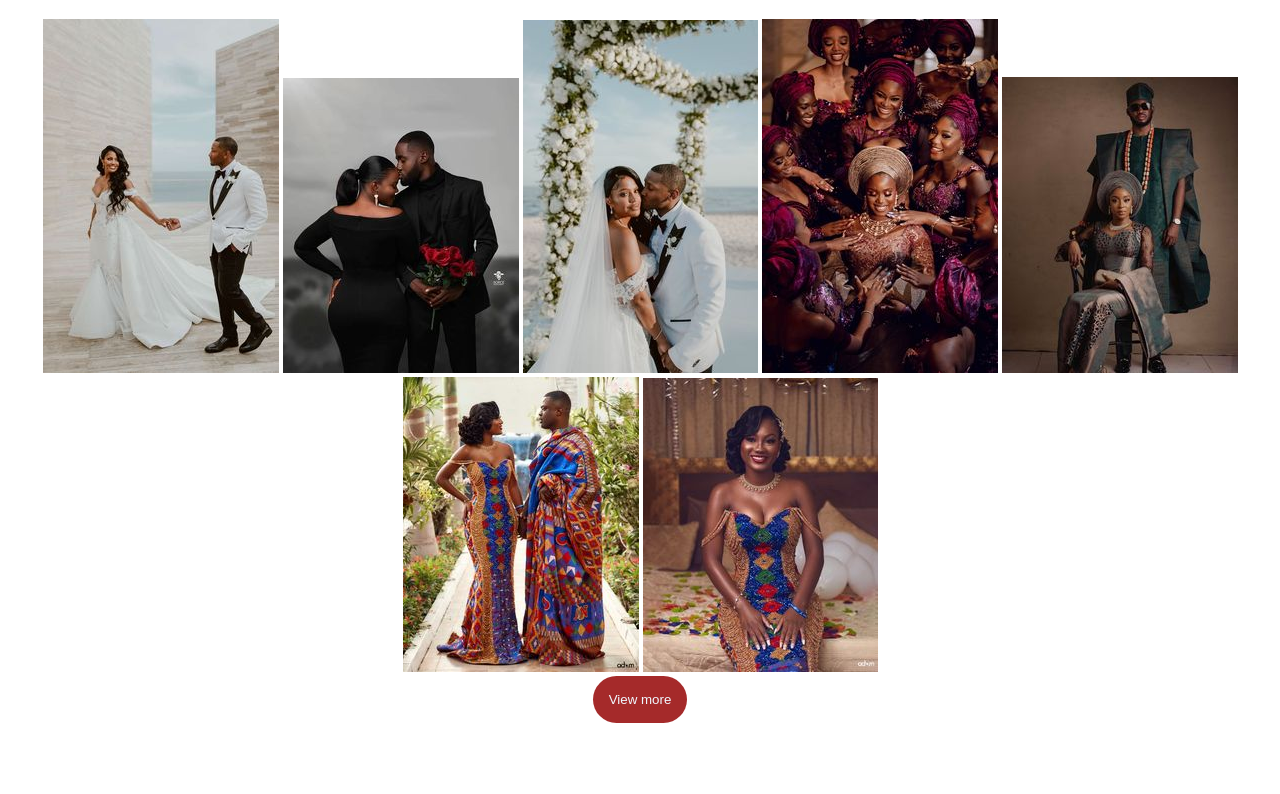
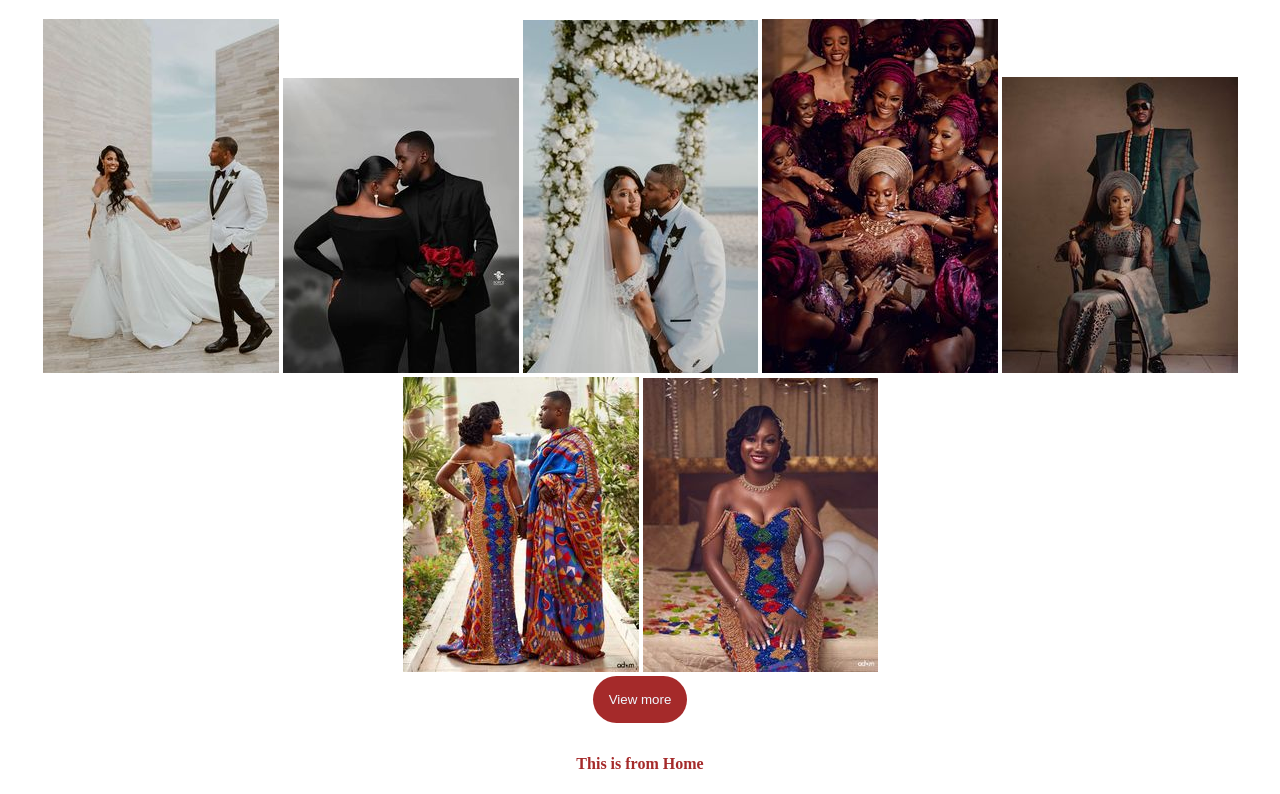
Before and after one commit to amaachiaaaaa/Myweddinglandingpage, a plain HTML site: page index.html in a window 1280 px wide. Shown: the part 896-1690 px from the top of the page. Before the commit the page ends 1619 px from the top, so only its background shows below. Drawn offline with Linux system fonts and the light colour scheme.

Commit message:
Added a body section

```diff
--- a/CSS/index.css
+++ b/CSS/index.css
@@ -107,3 +107,9 @@ body {
 .section-text h4{
     color: brown;
 }
+
+.section-1{
+    text-align: center;
+    margin-top: 2rem;
+    color: brown;
+}
--- a/index.html
+++ b/index.html
@@ -31,6 +31,8 @@
                 </div>
             </nav>
 
+            </header>
+
             <section class="section-text">
                 <div>
                     <h1>MY WORKS</h1>
@@ -49,7 +51,12 @@
                  <button class="btn">View more</button>
 
             </section>
-        </header>
+
+            <section class="section-1">
+                <div>
+                    <h4>This is from Home</h4>
+                </div>
+            </section>
     </div>
 </body>
 </html>
```
